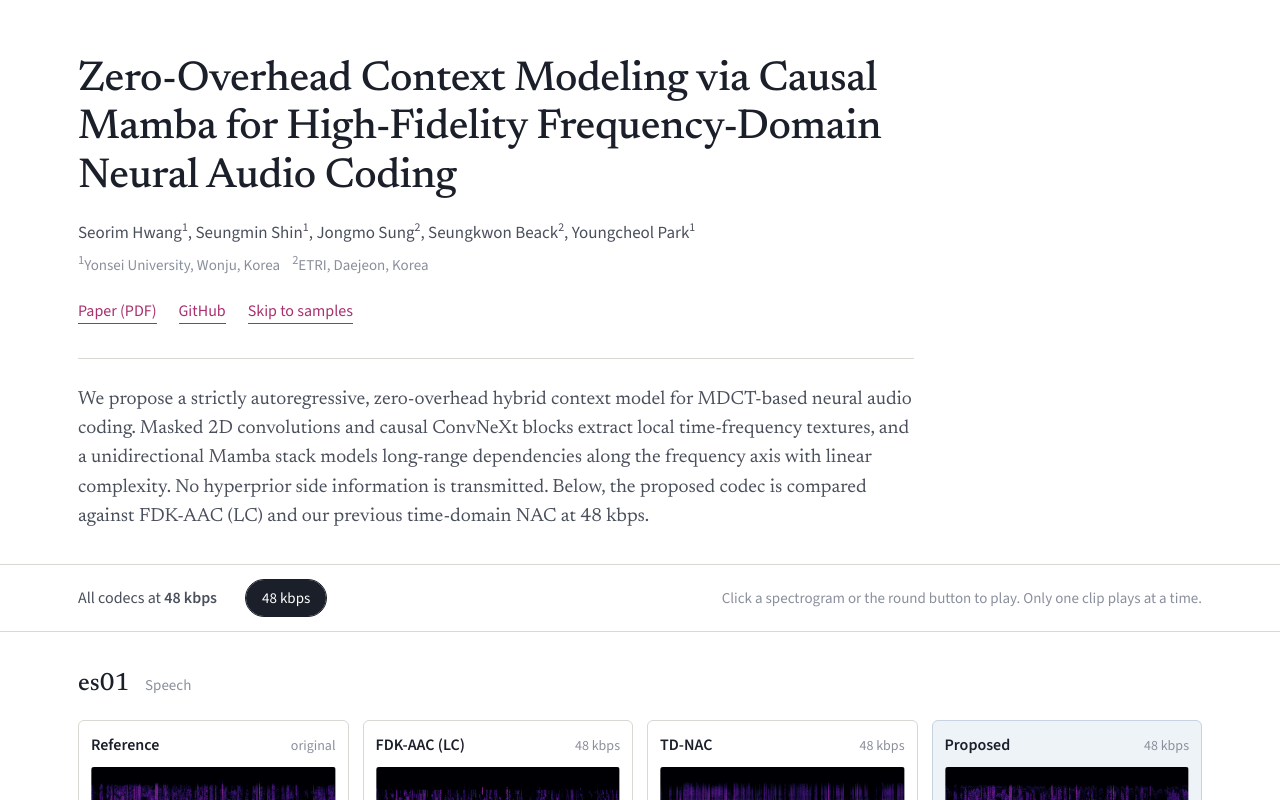
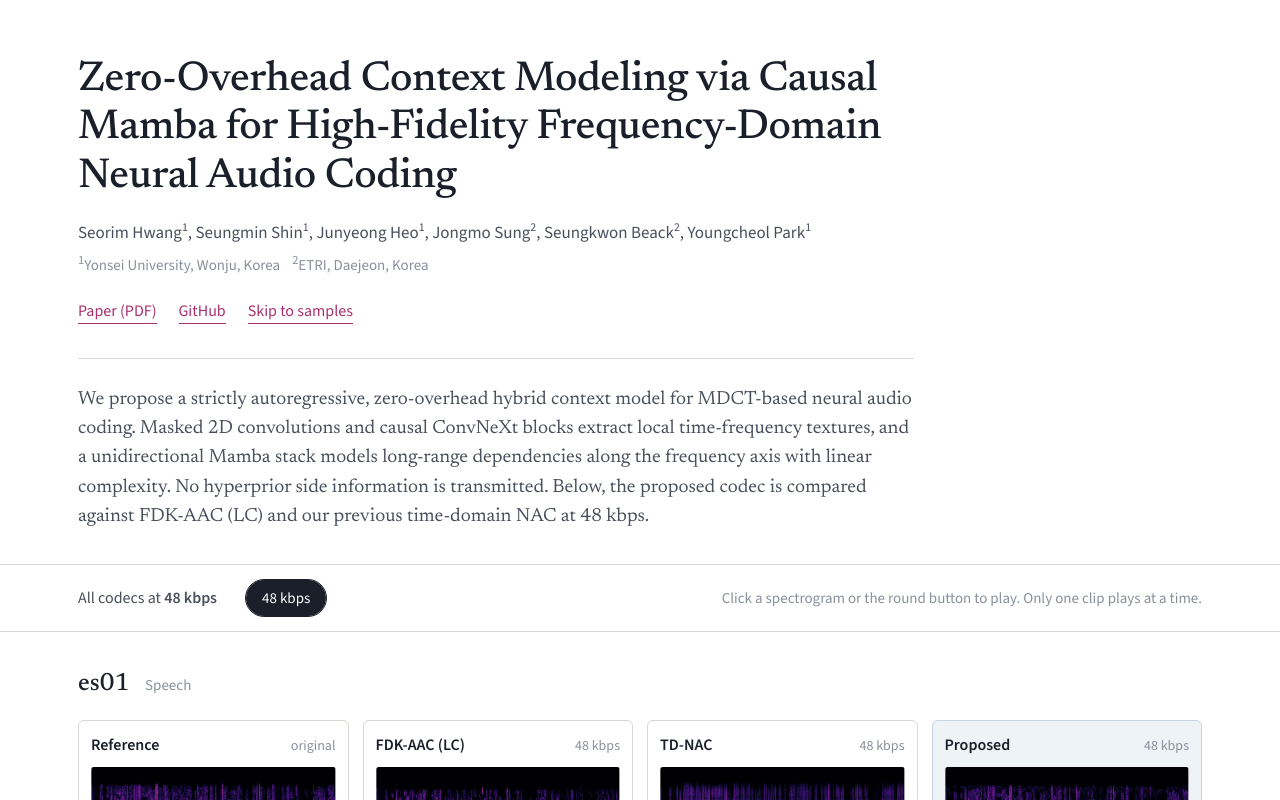
Before and after one commit to seorim0/fdnac-mamba-demo, a plain HTML site: page index.html in a window 1280 px wide. Shown: the top 800 px of the page. Drawn offline with nearby package versions, Linux system fonts and the light colour scheme.

Commit message:
Update index.html

```diff
--- a/index.html
+++ b/index.html
@@ -133,7 +133,7 @@
 <header>
   <div class="wrap">
     <h1>Zero-Overhead Context Modeling via Causal Mamba for High-Fidelity Frequency-Domain Neural Audio Coding</h1>
-    <p class="authors">Seorim Hwang<sup>1</sup>, Seungmin Shin<sup>1</sup>, Jongmo Sung<sup>2</sup>, Seungkwon Beack<sup>2</sup>, Youngcheol Park<sup>1</sup></p>
+    <p class="authors">Seorim Hwang<sup>1</sup>, Seungmin Shin<sup>1</sup>, Junyeong Heo<sup>1</sup>, Jongmo Sung<sup>2</sup>, Seungkwon Beack<sup>2</sup>, Youngcheol Park<sup>1</sup></p>
     <p class="affil"><sup>1</sup>Yonsei University, Wonju, Korea &nbsp;&nbsp; <sup>2</sup>ETRI, Daejeon, Korea</p>
     <div class="links">
       <a href="#" id="link-paper">Paper (PDF)</a>
```
